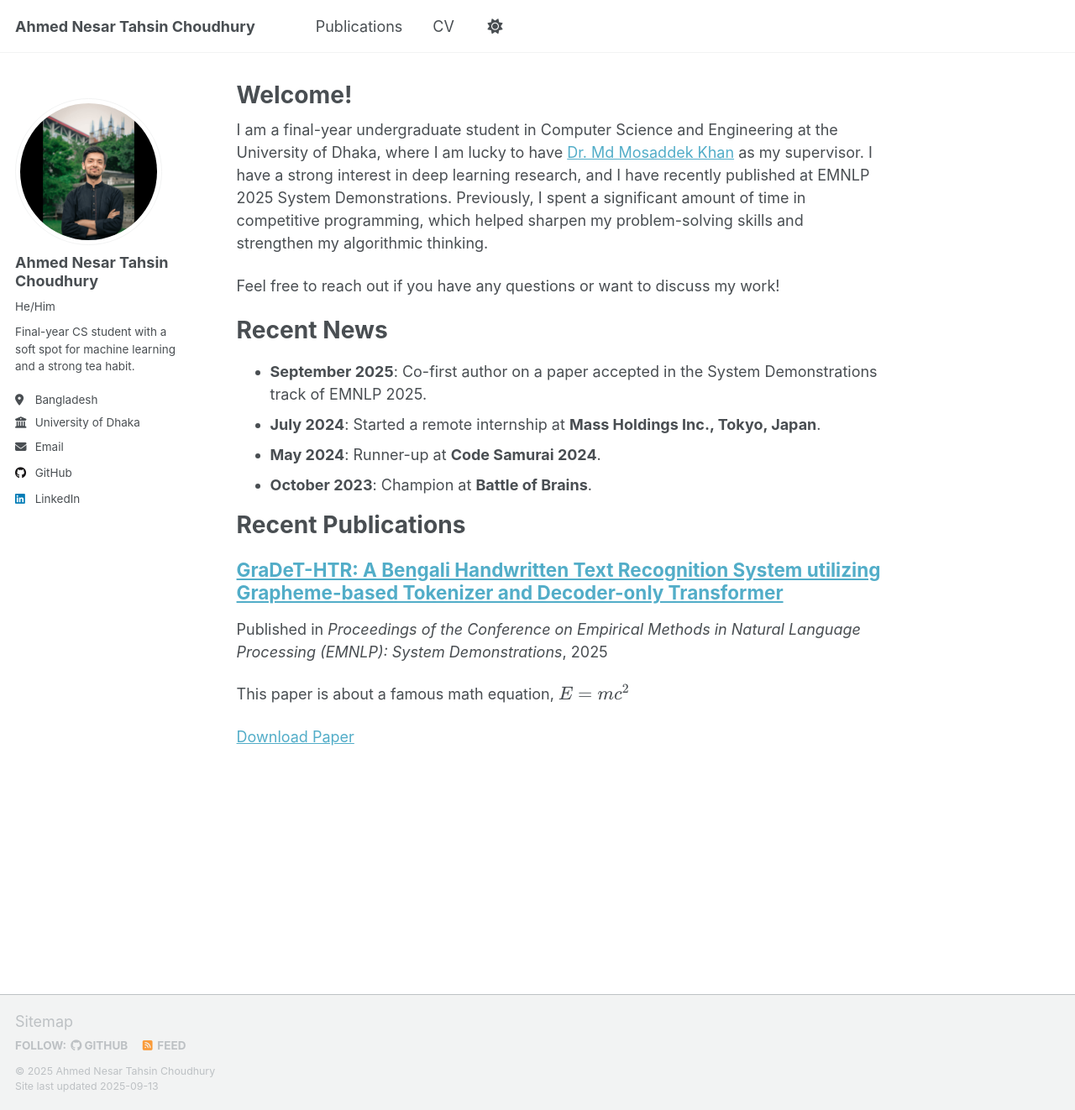
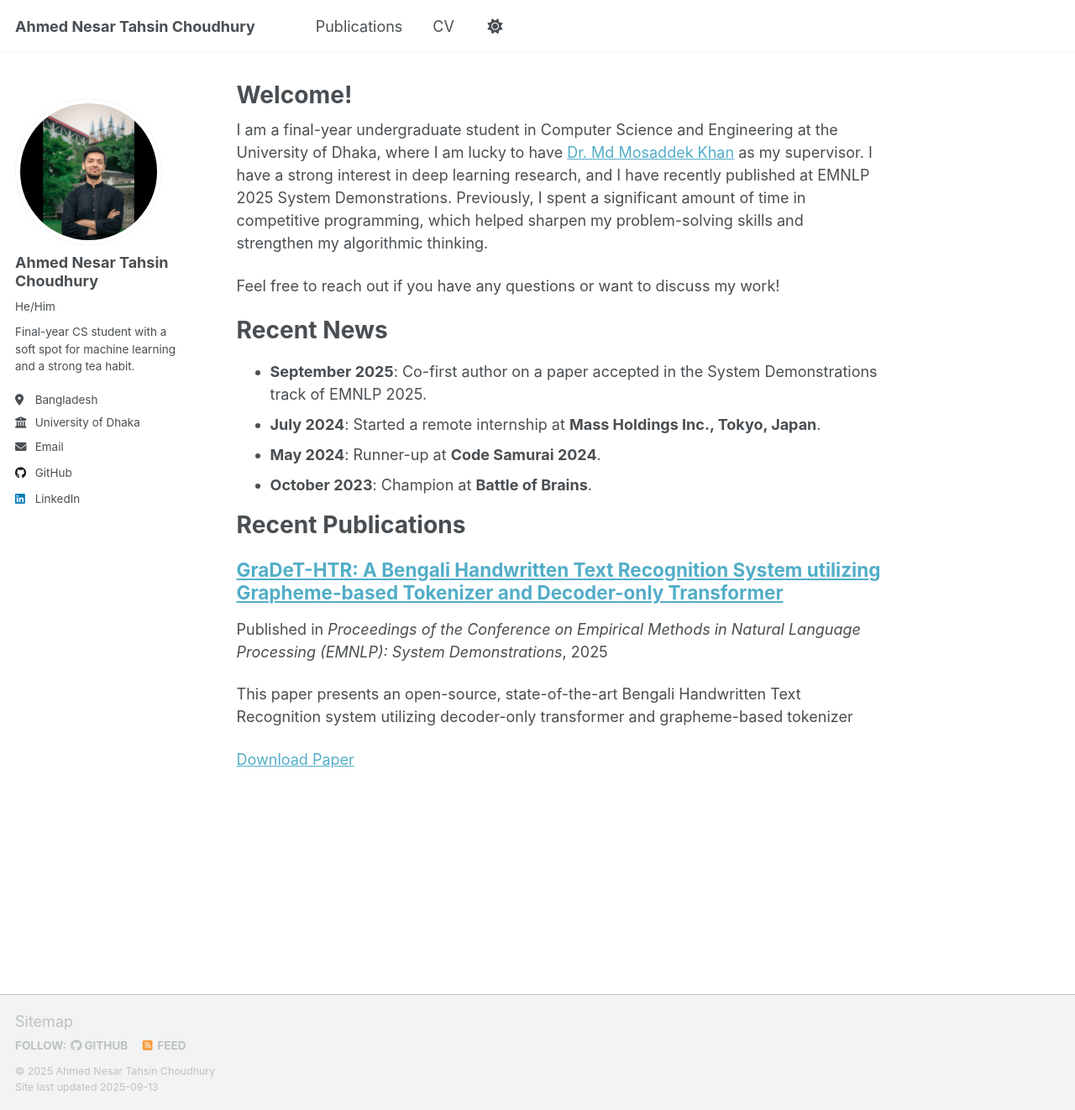
Before and after one commit to tahsinchoudhury/tahsinchoudhury.github.io, a Jekyll site: the page built from _pages/about.md, in a window 1280 px wide and 1322 px high. Shown: the whole window at 84% size. Built offline with Jekyll 4.4.1, drawn with Linux system fonts in a browser that asks for light colours; a script that is not in the unit is left out.

Commit message:
experimenting with publications

```diff
--- a/_publications/2025-09-10-gradet.md
+++ b/_publications/2025-09-10-gradet.md
@@ -3,7 +3,7 @@ title: "GraDeT-HTR: A Bengali Handwritten Text Recognition System utilizing Grap
 collection: publications
 category: conferences
 # permalink: /publication/2024-02-17-paper-title-number-4
-excerpt: 'This paper is about a famous math equation, $$E=mc^2$$'
+excerpt: 'This paper presents an open-source, state-of-the-art Bengali Handwritten Text Recognition system utilizing decoder-only transformer and grapheme-based tokenizer'
 date: 2025-09-10
 venue: 'Proceedings of the Conference on Empirical Methods in Natural Language Processing (EMNLP): System Demonstrations'
 paperurl: 'http://academicpages.github.io/files/paper3.pdf'
```
